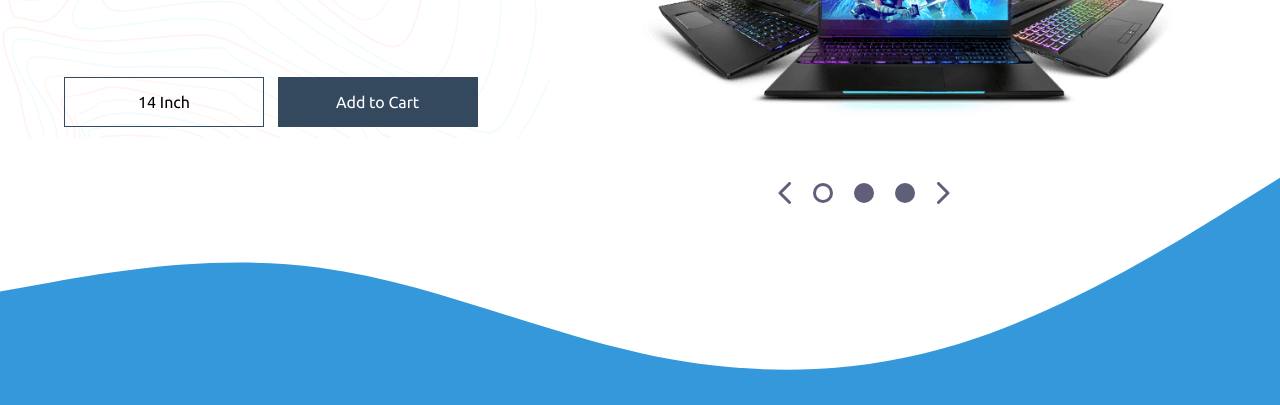
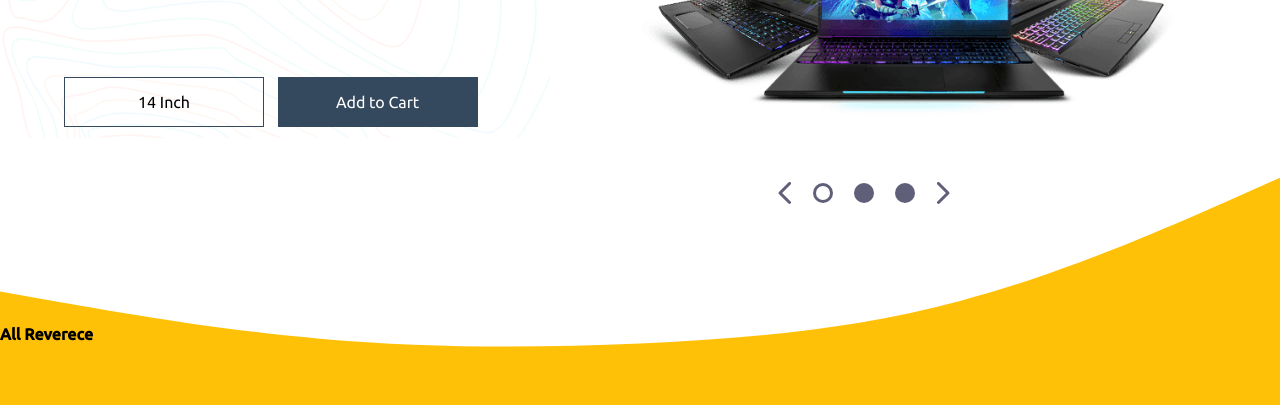
Before and after one commit to HossamMuhammedOmar/Laptop-Landing-Page, a plain HTML site: page index.html in a window 1280 px wide. Shown: the part 395-800 px from the top of the page. Drawn offline with Linux system fonts and the light colour scheme.

Commit message:
finish main section

```diff
--- a/index.html
+++ b/index.html
@@ -62,8 +62,9 @@
         <img src="/Image/arrow-right.svg" alt="" />
       </div>
 
+      <h4>All Reverece</h4>
       <!-- <img class="big-circle" src="/Image/big-eclipse.svg" alt="" /> -->
-      <img class="mid-circle" src="/Image/wave10.svg" alt="" />
+      <img class="mid-circle" src="/Image/wave12.svg" alt="" />
       <img class="small-circle" src="/Image/Whangaehu.svg" alt="" />
     </main>
   </body>
```
Also changed, not shown: Image/Hinterrhein.svg (deleted), Image/Oreti.svg (deleted), Image/Waihou.svg (deleted), Image/big-eclipse.svg (deleted), Image/logo.svg (deleted), Image/mid-eclipse.svg (deleted), Image/small-eclipse.svg (deleted), Image/smallCircle.svg (deleted), Image/wave.svg, Image/wave11.svg (deleted), Image/wave12.svg (added), Image/wave3.svg (deleted), Image/wave4.svg (deleted), Image/wave5.svg (deleted), 5 more files.
